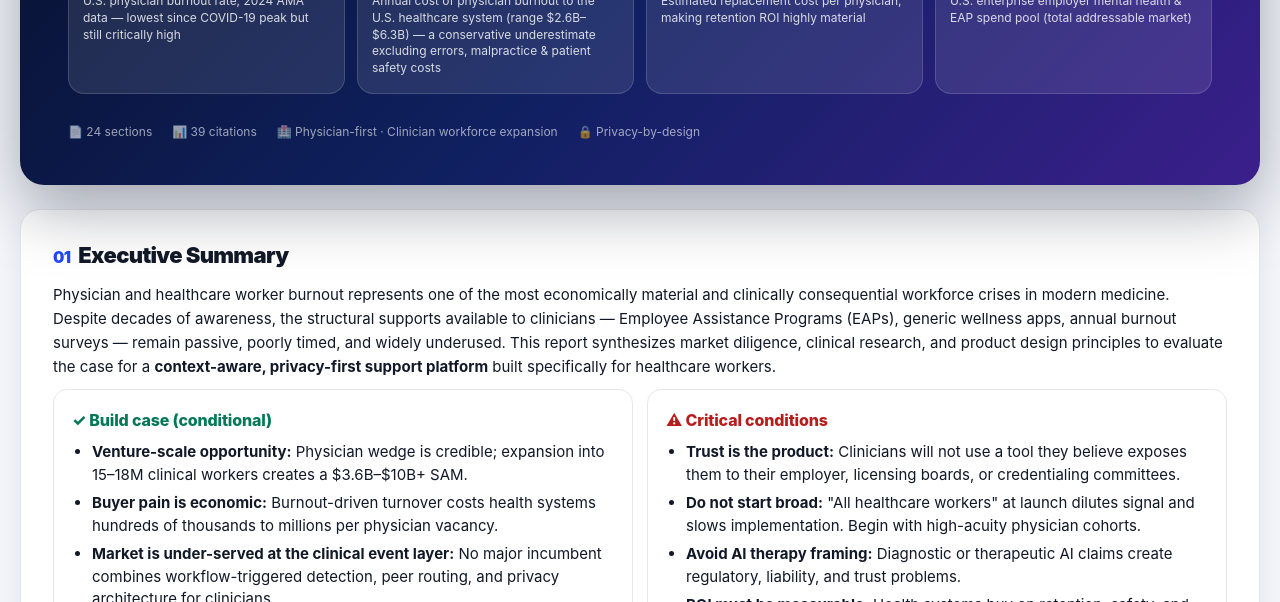
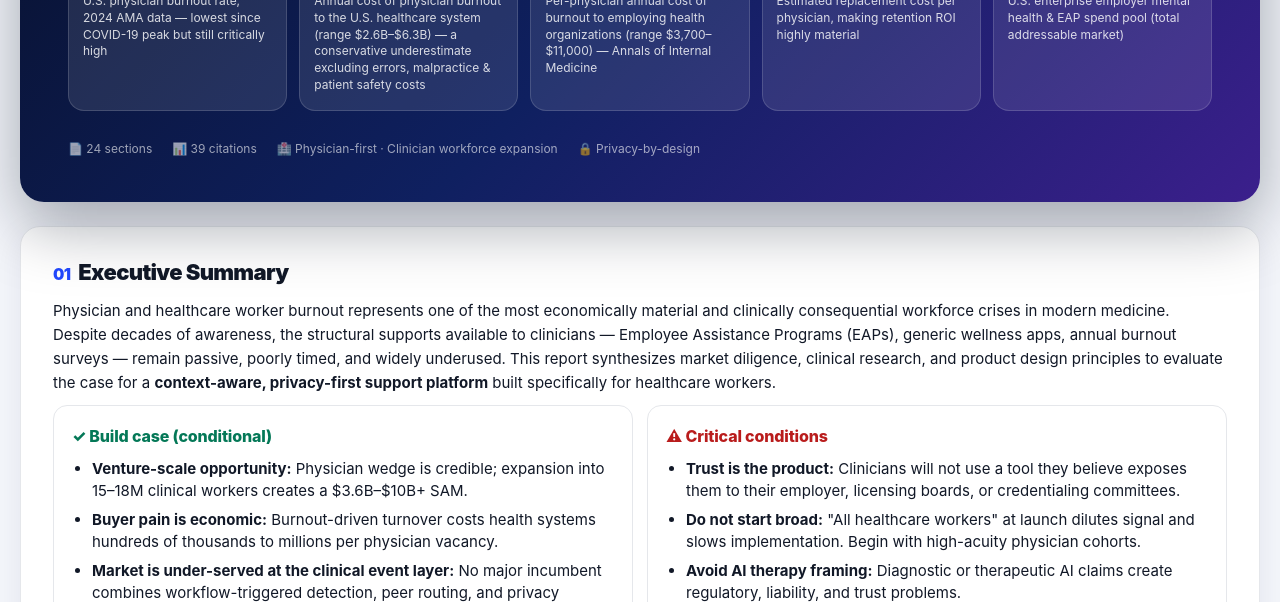
Before and after one commit to Kenza-R/TheBridge, a plain HTML site: page docs/index.html in a window 1280 px wide. Shown: the part 498-1100 px from the top of the page. Drawn offline with Linux system fonts and the light colour scheme.

Commit message:
Add $7,600/physician/year hero stat; expand header grid to 5 columns
Co-Authored-By: Claude Sonnet 4.5 <noreply@anthropic.com>

```diff
--- a/docs/index.html
+++ b/docs/index.html
@@ -42,7 +42,7 @@ header::before{
 .report-label{display:inline-block;background:rgba(255,255,255,.12);border:1px solid rgba(255,255,255,.2);border-radius:999px;padding:5px 14px;font-size:11px;font-weight:800;letter-spacing:.12em;text-transform:uppercase;margin-bottom:18px;}
 header h1{font-size:clamp(32px,5vw,60px);line-height:1;letter-spacing:-.04em;margin-bottom:16px;max-width:900px;}
 header .subtitle{font-size:17px;opacity:.88;max-width:820px;line-height:1.55;}
-.hero-stats{display:grid;grid-template-columns:repeat(4,minmax(0,1fr));gap:12px;margin-top:36px;}
+.hero-stats{display:grid;grid-template-columns:repeat(5,minmax(0,1fr));gap:12px;margin-top:36px;}
 .hstat{background:rgba(255,255,255,.1);border:1px solid rgba(255,255,255,.15);border-radius:16px;padding:16px 14px;}
 .hstat .val{font-size:22px;font-weight:900;letter-spacing:-.02em;margin-bottom:4px;}
 .hstat .lbl{font-size:12px;opacity:.82;line-height:1.4;}
@@ -187,6 +187,7 @@ sup{font-size:10px;color:var(--blue);font-weight:700;}
   <div class="hero-stats">
     <div class="hstat"><div class="val">43.2%</div><div class="lbl">U.S. physician burnout rate, 2024 AMA data — lowest since COVID-19 peak but still critically high</div></div>
     <div class="hstat"><div class="val">$4.6B/yr</div><div class="lbl">Annual cost of physician burnout to the U.S. healthcare system (range $2.6B–$6.3B) — a conservative underestimate excluding errors, malpractice &amp; patient safety costs</div></div>
+    <div class="hstat"><div class="val">$7,600</div><div class="lbl">Per-physician annual cost of burnout to employing health organizations (range $3,700–$11,000) — Annals of Internal Medicine</div></div>
     <div class="hstat"><div class="val">$500K–$2M</div><div class="lbl">Estimated replacement cost per physician, making retention ROI highly material</div></div>
     <div class="hstat"><div class="val">$12B–$22B+</div><div class="lbl">U.S. enterprise employer mental health &amp; EAP spend pool (total addressable market)</div></div>
   </div>
```
Also changed, not shown: healthcare-mental-health-research-report.html (+2 -1 lines).
